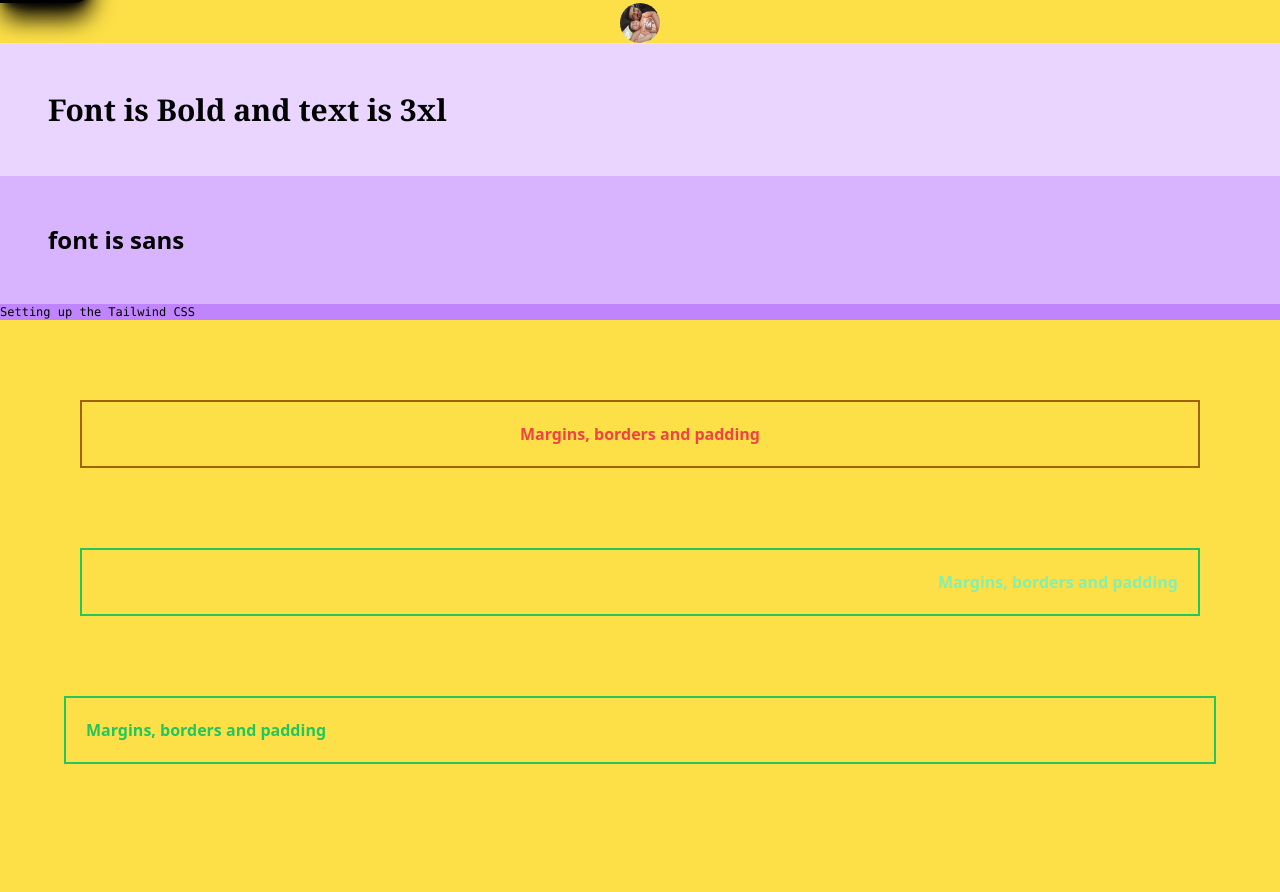
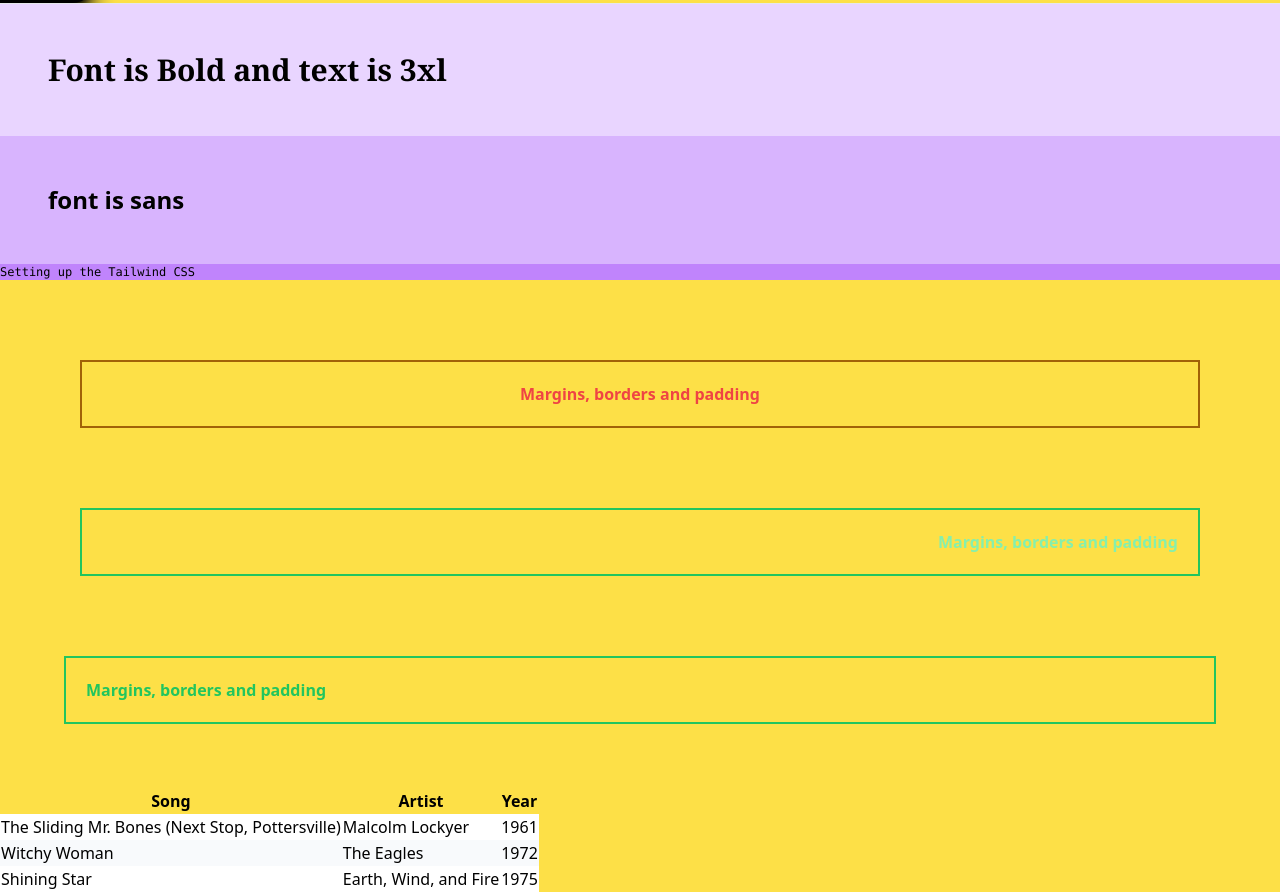
Before and after one commit to jaleel24/sideNavbar, a website built with Vite: page index.html in a window 1280 px wide. Shown: the part 845-1737 px from the top of the page. Before the commit the page ends 1673 px from the top, so only its background shows below. Built offline with nearby package versions, Linux system fonts and the light colour scheme.

```diff
--- a/index.html
+++ b/index.html
@@ -22,9 +22,7 @@
         <li class="nav">Facebook</li>
     </ul>
 </nav>
-        <div class="flex justify-center ">
-            <img src="rohail.jpg " class="w-10 h-10 rounded-3xl animate-spin"/>
-        </div>
+
 
     <hr>
     <div class="bg-purple-200 py-12 px-12 font-serif font-bold text-3xl">
@@ -39,6 +37,31 @@
     <h1 class="py-5 px-5 font-semibold text-center text-red-500 border-2 border-yellow-700 hover:text-black mx-20 my-20">Margins, borders and padding </h1>
     <h1 class="py-5 px-5 font-semibold text-right text-green-300 border-2 border-green-500 hover:text-yellow-300 mx-20 my-20">Margins, borders and padding </h1>
     <h1 class="py-5 px-5 font-semibold text-left text-green-500 border-2 border-green-500 hover:text-black mx-16 my-16">Margins, borders and padding </h1>
-
+    <table class="table-auto  ">
+        <thead>
+          <tr >
+            <th>Song</th>
+            <th>Artist</th>
+            <th>Year</th>
+          </tr>
+        </thead>
+        <tbody>
+          <tr class="odd:bg-white even:bg-slate-50">
+            <td>The Sliding Mr. Bones (Next Stop, Pottersville)</td>
+            <td>Malcolm Lockyer</td>
+            <td>1961</td>
+          </tr>
+          <tr class="odd:bg-white even:bg-slate-50">
+            <td>Witchy Woman</td>
+            <td>The Eagles</td>
+            <td>1972</td>
+          </tr>
+          <tr class="odd:bg-white even:bg-slate-50">
+            <td>Shining Star</td>
+            <td>Earth, Wind, and Fire</td>
+            <td>1975</td>
+          </tr>
+        </tbody>
+      </table>
 </body>
 </html>
```
